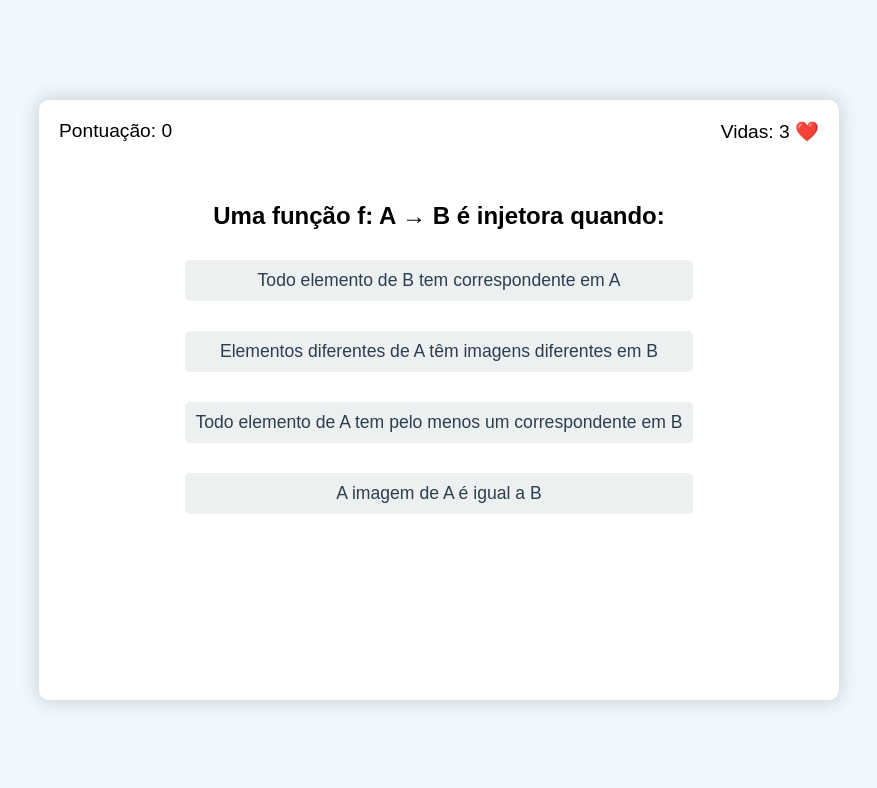
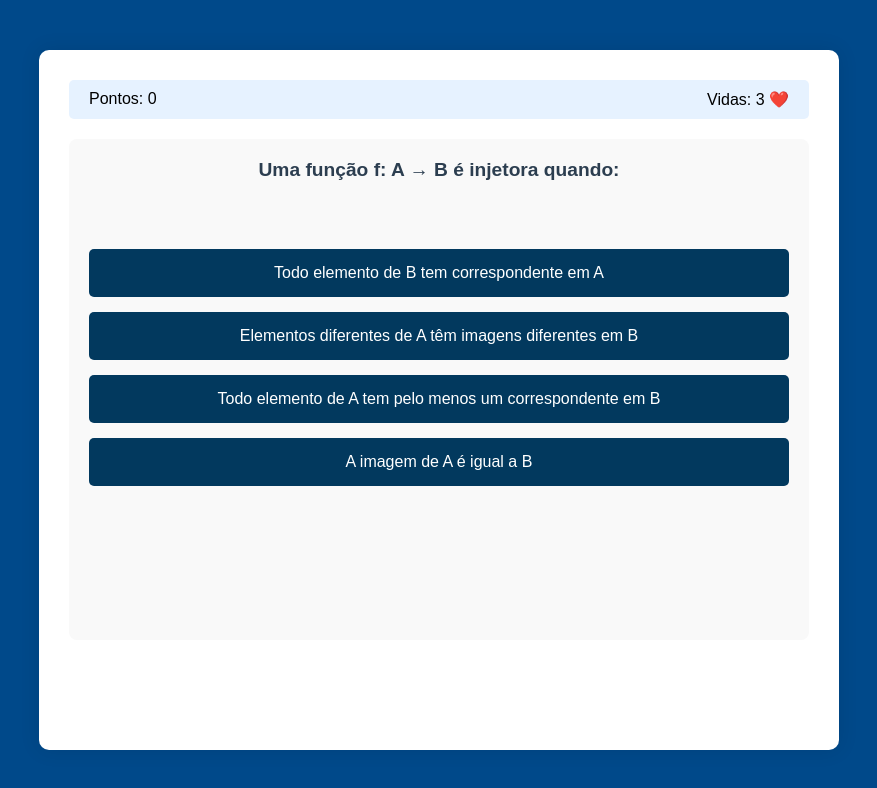
Before and after one commit to cdanielfl/Jogo_MatDisc, a plain HTML site: page index.html in a window 1280 px wide. Both pictures are taken after a click on the button "Começar Jogo". Shown: the whole page, without its empty margins (201-1078 px from the left). Drawn offline with Linux system fonts and the light colour scheme.

Commit message:
jogo atualizado

```diff
--- a/index.html
+++ b/index.html
@@ -3,44 +3,53 @@
 <head>
     <meta charset="UTF-8">
     <meta name="viewport" content="width=device-width, initial-scale=1.0">
-    <title>Função Quest - Aprendendo Funções Matemáticas</title>
+    <title>Função Quest</title>
     <link rel="stylesheet" href="style.css">
 </head>
 <body>
     <div id="game-container">
+        <!-- Tela Inicial -->
         <div id="menu-screen" class="screen">
             <h1>Função Quest</h1>
-            <p>Aventure-se no mundo das funções matemáticas!</p>
+            <p>Aprenda matemática jogando!</p>
             <button id="start-btn">Começar Jogo</button>
             <button id="tutorial-btn">Tutorial</button>
         </div>
 
+        <!-- Tela de Jogo -->
         <div id="game-screen" class="screen hidden">
-            <div id="question-container">
-                <h2 id="question-text"></h2>
+            <div id="stats">
+                <div id="score">Pontos: <span>0</span></div>
+                <div id="lives">Vidas: <span>3</span> ❤️</div>
+            </div>
+
+            <div id="question-box">
+                <h2 id="question-text">Pergunta carregando...</h2>
                 <div id="options-container"></div>
             </div>
-            <div id="feedback"></div>
-            <div id="score">Pontuação: <span id="score-value">0</span></div>
-            <div id="lives">Vidas: <span id="lives-value">3</span> ❤️</div>
+
+            <div id="feedback" class="feedback-box"></div>
+            <button id="next-btn" class="hidden">Próxima Pergunta</button>
         </div>
 
+        <!-- Tela de Tutorial -->
         <div id="tutorial-screen" class="screen hidden">
-            <h2>Tutorial</h2>
-            <p>Neste jogo, você aprenderá sobre:</p>
-            <ul>
-                <li>Funções Injetoras</li>
-                <li>Funções Sobrejetoras</li>
-                <li>Funções Bijetoras</li>
-                <li>Funções Compostas e Inversas</li>
-            </ul>
-            <p>Responda corretamente para avançar e ganhar pontos!</p>
-            <button id="back-btn">Voltar ao Menu</button>
+            <h2>Como Jogar</h2>
+            <div class="tutorial-content">
+                <p>Responda corretamente as questões sobre:</p>
+                <ul>
+                    <li>Funções injetoras</li>
+                    <li>Funções sobrejetoras</li>
+                    <li>Funções bijetoras</li>
+                </ul>
+            </div>
+            <button id="back-btn">Voltar</button>
         </div>
 
+        <!-- Tela de Game Over -->
         <div id="game-over-screen" class="screen hidden">
             <h2>Fim de Jogo!</h2>
-            <p>Sua pontuação final: <span id="final-score">0</span></p>
+            <p>Sua pontuação: <span id="final-score">0</span></p>
             <button id="restart-btn">Jogar Novamente</button>
         </div>
     </div>
--- a/script.js
+++ b/script.js
@@ -1,145 +1,162 @@
-// Variáveis do jogo
-let currentQuestion = 0;
-let score = 0;
-let lives = 3;
-const questions = [
+// Elementos do DOM
+const elementos = {
+    telas: {
+        menu: document.getElementById('menu-screen'),
+        jogo: document.getElementById('game-screen'),
+        tutorial: document.getElementById('tutorial-screen'),
+        gameOver: document.getElementById('game-over-screen')
+    },
+    botoes: {
+        iniciar: document.getElementById('start-btn'),
+        tutorial: document.getElementById('tutorial-btn'),
+        voltar: document.getElementById('back-btn'),
+        proxima: document.getElementById('next-btn'),
+        reiniciar: document.getElementById('restart-btn')
+    },
+    jogo: {
+        pontuacao: document.querySelector('#score span'),
+        vidas: document.querySelector('#lives span'),
+        textoPergunta: document.getElementById('question-text'),
+        opcoes: document.getElementById('options-container'),
+        feedback: document.getElementById('feedback'),
+        pontuacaoFinal: document.getElementById('final-score')
+    }
+};
+
+// Estado do Jogo
+const jogo = {
+    perguntaAtual: 0,
+    pontuacao: 0,
+    vidas: 3,
+    perguntas: [
         {
-        question: "Uma função f: A → B é injetora quando:",
-        options: [
+            pergunta: "Uma função f: A → B é injetora quando:",
+            opcoes: [
                 "Todo elemento de B tem correspondente em A",
                 "Elementos diferentes de A têm imagens diferentes em B",
                 "Todo elemento de A tem pelo menos um correspondente em B",
                 "A imagem de A é igual a B"
             ],
-        correct: 1,
-        explanation: "Uma função é injetora quando elementos diferentes do domínio (A) têm imagens diferentes no contradomínio (B)."
+            correta: 1,
+            explicacao: "Uma função é injetora quando elementos diferentes do domínio (A) têm imagens diferentes no contradomínio (B)."
         },
         {
-        question: "Qual das seguintes funções é bijetora?",
-        options: [
+            pergunta: "Qual das seguintes funções é bijetora?",
+            opcoes: [
                 "f(x) = x²",
                 "f(x) = x³",
                 "f(x) = |x|",
                 "f(x) = 2x + 1"
             ],
-        correct: 3,
-        explanation: "f(x) = 2x + 1 é bijetora porque é ao mesmo tempo injetora e sobrejetora (para conjuntos infinitos como ℝ→ℝ)."
+            correta: 3,
+            explicacao: "f(x) = 2x + 1 é bijetora porque é ao mesmo tempo injetora e sobrejetora (para conjuntos infinitos como ℝ→ℝ)."
         },
         {
-        question: "Se f(x) = 2x e g(x) = x + 3, qual é f(g(2))?",
-        options: [
+            pergunta: "Se f(x) = 2x e g(x) = x + 3, qual é f(g(2))?",
+            opcoes: [
                 "7",
                 "10",
                 "5",
                 "4"
             ],
-        correct: 1,
-        explanation: "Primeiro calculamos g(2) = 2 + 3 = 5, depois f(5) = 2*5 = 10."
+            correta: 1,
+            explicacao: "Primeiro calculamos g(2) = 2 + 3 = 5, depois f(5) = 2*5 = 10."
         }
-];
+    ]
+};
 
-// Elementos do DOM
-const menuScreen = document.getElementById('menu-screen');
-const gameScreen = document.getElementById('game-screen');
-const tutorialScreen = document.getElementById('tutorial-screen');
-const gameOverScreen = document.getElementById('game-over-screen');
-const startBtn = document.getElementById('start-btn');
-const tutorialBtn = document.getElementById('tutorial-btn');
-const backBtn = document.getElementById('back-btn');
-const restartBtn = document.getElementById('restart-btn');
-const questionText = document.getElementById('question-text');
-const optionsContainer = document.getElementById('options-container');
-const feedbackElement = document.getElementById('feedback');
-const scoreElement = document.getElementById('score-value');
-const livesElement = document.getElementById('lives-value');
-const finalScoreElement = document.getElementById('final-score');
-
-// Event Listeners
-startBtn.addEventListener('click', startGame);
-tutorialBtn.addEventListener('click', showTutorial);
-backBtn.addEventListener('click', showMenu);
-restartBtn.addEventListener('click', restartGame);
-
-// Funções do jogo
-function startGame() {
-    menuScreen.classList.add('hidden');
-    gameScreen.classList.remove('hidden');
-    loadQuestion();
-    updateStats();
+// Funções do Jogo
+function mostrarTela(tela) {
+    for (const t in elementos.telas) {
+        elementos.telas[t].classList.add('hidden');
+    }
+    elementos.telas[tela].classList.remove('hidden');
 }
 
-function showTutorial() {
-    menuScreen.classList.add('hidden');
-    tutorialScreen.classList.remove('hidden');
+function iniciarJogo() {
+    jogo.perguntaAtual = 0;
+    jogo.pontuacao = 0;
+    jogo.vidas = 3;
+    atualizarInterface();
+    mostrarTela('jogo');
+    carregarPergunta();
 }
 
-function showMenu() {
-    tutorialScreen.classList.add('hidden');
-    gameOverScreen.classList.add('hidden');
-    menuScreen.classList.remove('hidden');
-}
+function carregarPergunta() {
+    elementos.botoes.proxima.classList.remove('visible');
+    elementos.jogo.feedback.textContent = '';
+    elementos.jogo.feedback.className = 'feedback-box';
 
-function restartGame() {
-    currentQuestion = 0;
-    score = 0;
-    lives = 3;
-    gameOverScreen.classList.add('hidden');
-    gameScreen.classList.remove('hidden');
-    loadQuestion();
-    updateStats();
-}
-
-function loadQuestion() {
-    if (currentQuestion >= questions.length) {
-        endGame();
+    if (jogo.perguntaAtual >= jogo.perguntas.length) {
+        finalizarJogo();
         return;
     }
 
-    const question = questions[currentQuestion];
-    questionText.textContent = question.question;
-    optionsContainer.innerHTML = '';
+    const pergunta = jogo.perguntas[jogo.perguntaAtual];
+    elementos.jogo.textoPergunta.textContent = pergunta.pergunta;
+    elementos.jogo.opcoes.innerHTML = '';
 
-    question.options.forEach((option, index) => {
-        const button = document.createElement('button');
-        button.textContent = option;
-        button.classList.add('option-btn');
-        button.addEventListener('click', () => checkAnswer(index));
-        optionsContainer.appendChild(button);
+    pergunta.opcoes.forEach((opcao, index) => {
+        const botao = document.createElement('button');
+        botao.textContent = opcao;
+        botao.className = 'option-btn';
+        botao.addEventListener('click', () => verificarResposta(index));
+        elementos.jogo.opcoes.appendChild(botao);
     });
 }
 
-function checkAnswer(selectedIndex) {
-    const question = questions[currentQuestion];
-    if (selectedIndex === question.correct) {
-        feedbackElement.textContent = "Correto! " + question.explanation;
-        feedbackElement.className = "correct";
-        score += 10;
+function verificarResposta(indice) {
+    const pergunta = jogo.perguntas[jogo.perguntaAtual];
+    const botoes = document.querySelectorAll('.option-btn');
+
+    botoes.forEach(botao => {
+        botao.disabled = true;
+    });
+
+    if (indice === pergunta.correta) {
+        elementos.jogo.feedback.innerHTML = `
+            <div class="feedback-correct">✓ ${pergunta.explicacao}</div>
+        `;
+        elementos.jogo.feedback.className = 'feedback-box correct';
+        jogo.pontuacao += 10;
     } else {
-        feedbackElement.textContent = "Incorreto! " + question.explanation;
-        feedbackElement.className = "incorrect";
-        lives--;
+        elementos.jogo.feedback.innerHTML = `
+            <div class="feedback-incorrect">✗ Resposta incorreta!</div>
+            <div class="feedback-correct">✓ ${pergunta.explicacao}</div>
+        `;
+        elementos.jogo.feedback.className = 'feedback-box incorrect';
+        jogo.vidas--;
     }
 
-    updateStats();
-    currentQuestion++;
-
-    setTimeout(() => {
-        feedbackElement.textContent = "";
-        loadQuestion();
-    }, 2000);
+    atualizarInterface();
+    elementos.botoes.proxima.classList.add('visible');
 }
 
-function updateStats() {
-    scoreElement.textContent = score;
-    livesElement.textContent = lives;
+function proximaPergunta() {
+    jogo.perguntaAtual++;
+    carregarPergunta();
+}
 
-    if (lives <= 0) {
-        endGame();
+function finalizarJogo() {
+    elementos.jogo.pontuacaoFinal.textContent = jogo.pontuacao;
+    mostrarTela('gameOver');
+}
+
+function atualizarInterface() {
+    elementos.jogo.pontuacao.textContent = jogo.pontuacao;
+    elementos.jogo.vidas.textContent = jogo.vidas;
+
+    if (jogo.vidas <= 0) {
+        finalizarJogo();
     }
 }
 
-function endGame() {
-    gameScreen.classList.add('hidden');
-    gameOverScreen.classList.remove('hidden');
-    finalScoreElement.textContent = score;
-}
+// Event Listeners
+elementos.botoes.iniciar.addEventListener('click', iniciarJogo);
+elementos.botoes.tutorial.addEventListener('click', () => mostrarTela('tutorial'));
+elementos.botoes.voltar.addEventListener('click', () => mostrarTela('menu'));
+elementos.botoes.reiniciar.addEventListener('click', iniciarJogo);
+elementos.botoes.proxima.addEventListener('click', proximaPergunta);
+
+// Inicialização
+mostrarTela('menu');
--- a/style.css
+++ b/style.css
@@ -1,28 +1,37 @@
+/* Reset e Estilos Globais */
+* {
+    box-sizing: border-box;
+    margin: 0;
+    padding: 0;
+}
+
 body {
     font-family: 'Arial', sans-serif;
-    background-color: #f0f8ff;
+    background-color: #00498a;
     display: flex;
     justify-content: center;
     align-items: center;
-    height: 100vh;
-    margin: 0;
+    min-height: 100vh;
+    padding: 20px;
 }
 
+/* Container Principal */
 #game-container {
-    width: 800px;
-    height: 600px;
-    background-color: #fff;
+    width: 100%;
+    max-width: 800px;
+    height: 700px;
+    background-color: white;
     border-radius: 10px;
-    box-shadow: 0 0 20px rgba(0, 0, 0, 0.2);
+    box-shadow: 0 0 20px rgba(0,0,0,0.1);
     overflow: hidden;
     position: relative;
 }
 
+/* Telas */
 .screen {
     width: 100%;
     height: 100%;
-    padding: 20px;
-    box-sizing: border-box;
+    padding: 30px;
     display: flex;
     flex-direction: column;
     align-items: center;
@@ -34,75 +43,134 @@ body {
     display: none;
 }
 
-h1 {
-    color: #2c3e50;
-    font-size: 2.5em;
-    margin-bottom: 10px;
+/* Estatísticas do Jogo */
+#stats {
+    width: 100%;
+    display: flex;
+    justify-content: space-between;
+    padding: 10px 20px;
+    background-color: #e6f2ff;
+    border-radius: 5px;
+    margin-bottom: 20px;
 }
 
-button {
-    background-color: #3498db;
-    color: white;
-    border: none;
-    padding: 10px 20px;
-    margin: 10px;
-    border-radius: 5px;
-    cursor: pointer;
-    font-size: 1.1em;
-    transition: background-color 0.3s;
+/* Área de Perguntas */
+#question-box {
+    width: 100%;
+    padding: 20px;
+    background-color: #f9f9f9;
+    border-radius: 8px;
+    margin-bottom: 20px;
+    flex-grow: 1;
+    display: flex;
+    flex-direction: column;
 }
 
-button:hover {
-    background-color: #2980b9;
-}
-
-#question-container {
+#question-text {
     margin-bottom: 30px;
+    color: #2c3e50;
+    font-size: 1.2em;
+    min-height: 60px;
 }
 
 #options-container {
-    display: flex;
-    flex-direction: column;
-    gap: 10px;
+    display: grid;
+    grid-template-columns: 1fr;
+    gap: 15px;
+    width: 100%;
 }
 
 .option-btn {
-    background-color: #ecf0f1;
-    color: #2c3e50;
-    padding: 10px;
+    padding: 15px;
+    background-color: #02395e;
+    color: white;
+    border: none;
     border-radius: 5px;
     cursor: pointer;
     transition: background-color 0.3s;
+    font-size: 1em;
 }
 
 .option-btn:hover {
-    background-color: #bdc3c7;
+    background-color: #00498a;
+
 }
 
-#feedback {
-    margin: 20px 0;
-    font-weight: bold;
-    min-height: 24px;
+.option-btn:disabled {
+    opacity: 0.7;
+    cursor: not-allowed;
 }
 
-.correct {
-    color: #27ae60;
+/* Feedback Box */
+.feedback-box {
+    width: 100%;
+    padding: 15px;
+    margin: 15px 0;
+    border-radius: 8px;
+    text-align: left;
 }
 
-.incorrect {
-    color: #e74c3c;
+.feedback-box.correct {
+    background-color: #e8f5e9;
+    border-left: 4px solid #2e7d32;
 }
 
-#score, #lives {
-    position: absolute;
-    top: 20px;
-    font-size: 1.2em;
+.feedback-box.incorrect {
+    background-color: #ffebee;
+    border-left: 4px solid #c62828;
 }
 
-#score {
-    left: 20px;
+.feedback-incorrect {
+    color: #c62828;
+    font-weight: bold;
+    margin-bottom: 8px;
 }
 
-#lives {
-    right: 20px;
+.feedback-correct {
+    color: #2e7d32;
+    line-height: 1.5;
 }
+
+/* Navegação */
+#next-btn {
+    background-color: #2ecc71;
+    color: white;
+    padding: 12px 25px;
+    margin-top: 15px;
+    display: none;
+}
+
+#next-btn.visible {
+    display: block;
+}
+
+/* Telas Específicas */
+#menu-screen h1 {
+    color: #2c3e50;
+    margin-bottom: 20px;
+}
+
+#tutorial-screen .tutorial-content {
+    background-color: #f9f9f9;
+    padding: 20px;
+    border-radius: 8px;
+    margin: 20px 0;
+    text-align: left;
+}
+
+/* Responsividade */
+@media (max-width: 600px) {
+    #game-container {
+        height: auto;
+        min-height: 100vh;
+        border-radius: 0;
+    }
+
+    .screen {
+        padding: 20px;
+    }
+
+    #options-container {
+        grid-template-columns: 1fr;
+    }
+}
```
Lines whose indentation alone changed are shown as unchanged.
